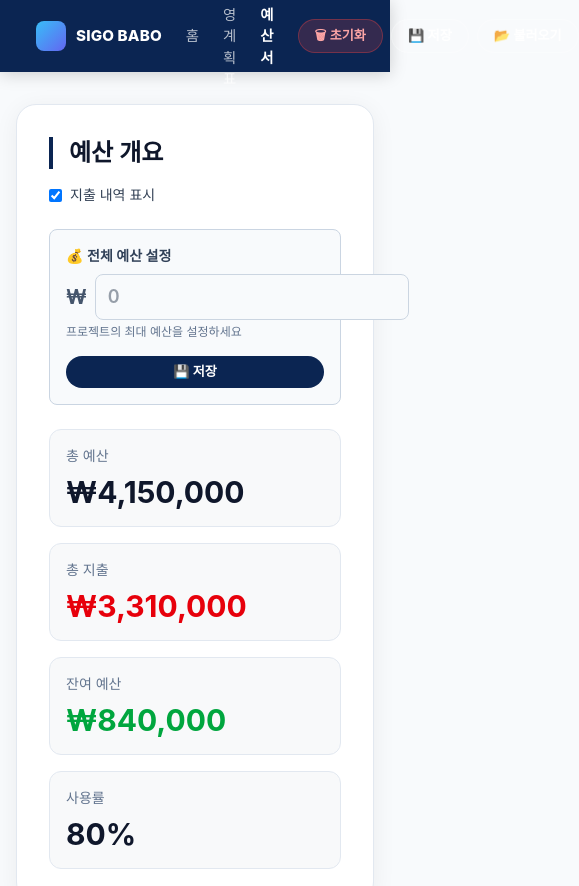
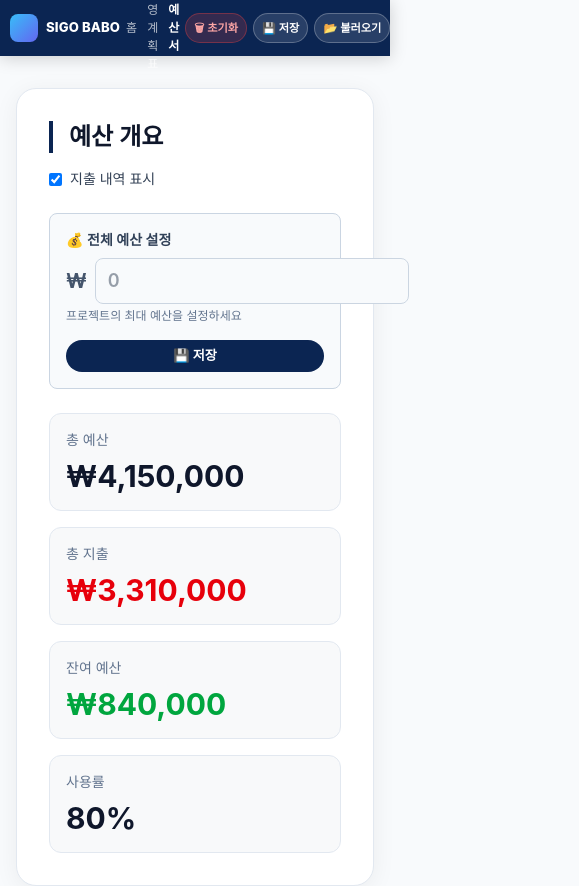
Before and after one commit to kwonja3509-ctrl/sigo-babo, a website: page budget.html in a window 390 px wide. Shown: the top 886 px of the page, 579 px wide, since content can reach past the window. Drawn offline with Linux system fonts and the light colour scheme.

Commit message:
모바일 네비게이션 한 줄 정렬 개선

```diff
--- a/budget.html
+++ b/budget.html
@@ -29,26 +29,37 @@
       .overflow-x-auto { overflow-x: auto; }
       .nav-link { color: rgba(255,255,255,0.7); text-decoration: none; font-size: 0.9rem; transition: color 0.15s; }
       .nav-link:hover, .nav-link.active { color: #fff; }
+      .nav-inner { max-width:1280px; margin:0 auto; padding:0 36px; display:flex; align-items:center; justify-content:space-between; height:72px; gap:16px; }
+      .nav-logo-text { color:#fff; font-weight:800; font-size:0.95rem; letter-spacing:0.01em; }
+      .nav-links { display:flex; align-items:center; gap:24px; }
+      .nav-actions { display:flex; align-items:center; gap:6px; flex-shrink:0; }
+      @media (max-width: 480px) {
+        .nav-inner { padding:0 10px; gap:6px; height:56px; }
+        .nav-logo-text { font-size:0.82rem; }
+        .nav-links { gap:10px; }
+        .nav-link { font-size:0.75rem; }
+        .nav-btn { font-size:0.7rem !important; padding:0.32rem 0.5rem !important; }
+      }
     </style>
   </head>
   <body class="min-h-screen">
 
     <!-- 네비게이션 -->
     <header style="background:#0b2552;position:sticky;top:0;z-index:100;box-shadow:0 2px 16px rgba(0,0,0,0.18);">
-      <div style="max-width:1280px;margin:0 auto;padding:0 36px;display:flex;align-items:center;justify-content:space-between;height:72px;gap:24px;">
-        <a href="index.html" style="display:flex;align-items:center;gap:10px;text-decoration:none;flex-shrink:0;">
-          <div style="width:30px;height:30px;border-radius:8px;background:linear-gradient(135deg,#38bdf8,#6366f1);flex-shrink:0;"></div>
-          <span style="color:#fff;font-weight:800;font-size:0.95rem;letter-spacing:0.01em;">SIGO BABO</span>
+      <div class="nav-inner">
+        <a href="index.html" style="display:flex;align-items:center;gap:8px;text-decoration:none;flex-shrink:0;">
+          <div style="width:28px;height:28px;border-radius:8px;background:linear-gradient(135deg,#38bdf8,#6366f1);flex-shrink:0;"></div>
+          <span class="nav-logo-text">SIGO BABO</span>
         </a>
-        <nav style="display:flex;align-items:center;gap:24px;">
+        <nav class="nav-links">
           <a href="index.html" class="nav-link">홈</a>
           <a href="planner.html" class="nav-link">촬영 계획표</a>
           <a href="budget.html" class="nav-link active" style="color:#fff;font-weight:600;">예산서</a>
         </nav>
-        <div style="display:flex;align-items:center;gap:8px;flex-shrink:0;">
-          <button id="resetBudgetNavBtn" style="background:rgba(239,68,68,0.18);color:#fca5a5;border:1px solid rgba(239,68,68,0.35);border-radius:999px;padding:0.4rem 1rem;font-size:0.82rem;font-weight:600;cursor:pointer;">🗑 초기화</button>
-          <button id="saveBudgetNavBtn" style="background:rgba(255,255,255,0.12);color:#fff;border:1px solid rgba(255,255,255,0.25);border-radius:999px;padding:0.4rem 1rem;font-size:0.82rem;font-weight:600;cursor:pointer;">💾 저장</button>
-          <button id="loadBudgetNavBtn" style="background:rgba(255,255,255,0.12);color:#fff;border:1px solid rgba(255,255,255,0.25);border-radius:999px;padding:0.4rem 1rem;font-size:0.82rem;font-weight:600;cursor:pointer;">📂 불러오기</button>
+        <div class="nav-actions">
+          <button id="resetBudgetNavBtn" class="nav-btn" style="background:rgba(239,68,68,0.18);color:#fca5a5;border:1px solid rgba(239,68,68,0.35);border-radius:999px;padding:0.4rem 0.7rem;font-size:0.82rem;font-weight:600;cursor:pointer;white-space:nowrap;">🗑 초기화</button>
+          <button id="saveBudgetNavBtn" class="nav-btn" style="background:rgba(255,255,255,0.12);color:#fff;border:1px solid rgba(255,255,255,0.25);border-radius:999px;padding:0.4rem 0.7rem;font-size:0.82rem;font-weight:600;cursor:pointer;white-space:nowrap;">💾 저장</button>
+          <button id="loadBudgetNavBtn" class="nav-btn" style="background:rgba(255,255,255,0.12);color:#fff;border:1px solid rgba(255,255,255,0.25);border-radius:999px;padding:0.4rem 0.7rem;font-size:0.82rem;font-weight:600;cursor:pointer;white-space:nowrap;">📂 불러오기</button>
         </div>
       </div>
     </header>
```
Also changed, not shown: index.html (+20 -10 lines), planner.html (+19 -8 lines).
